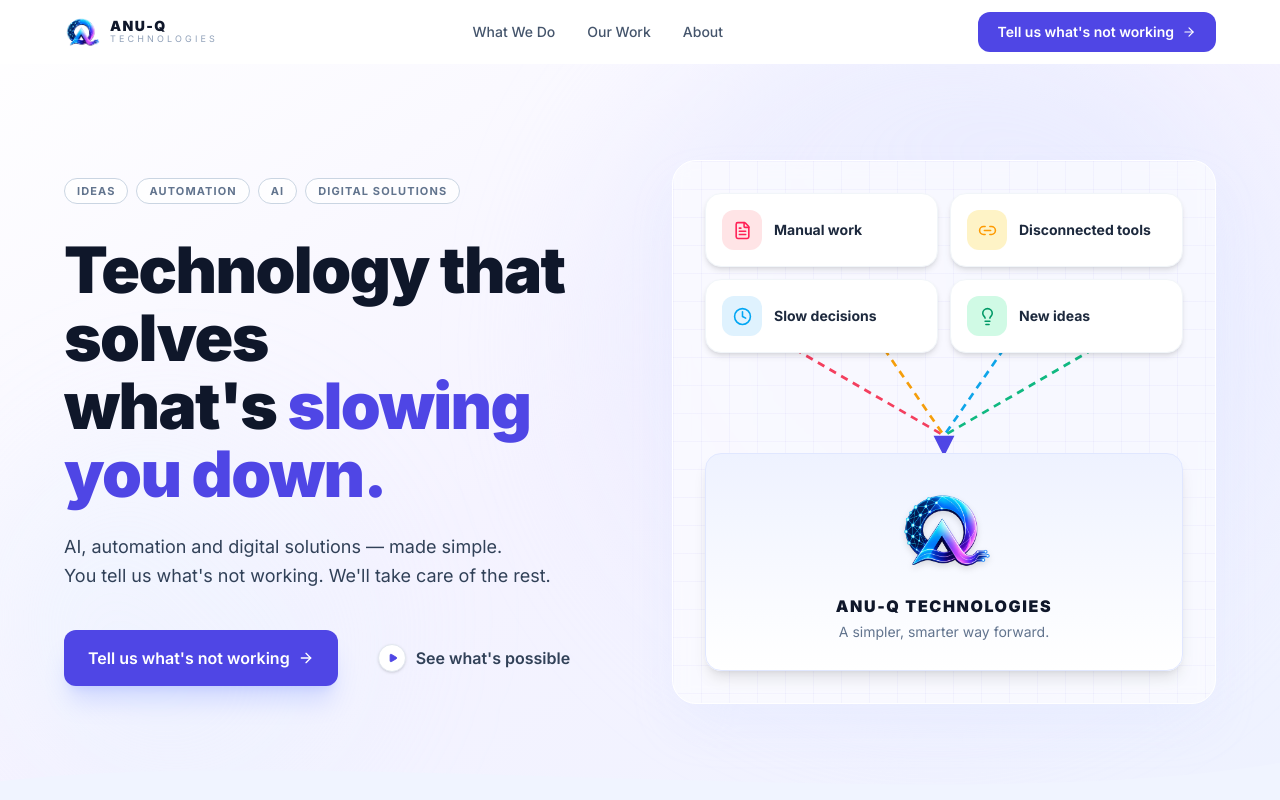
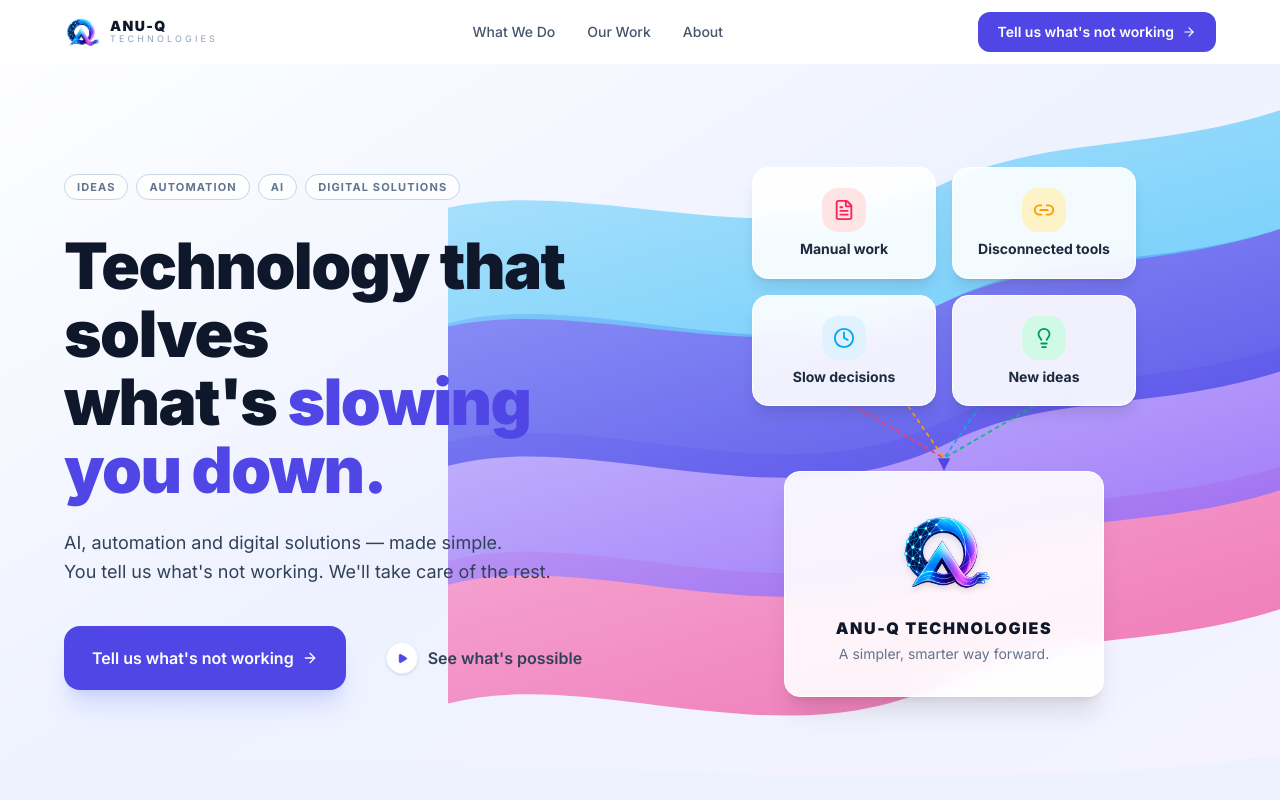
Before and after one commit to reynuv/anuqtech-website, a Next.js app: page / in a window 1280 px wide. Shown: the top 800 px of the page. Built offline with nearby package versions, Linux system fonts and the light colour scheme.

Commit message:
feat: flowing wave ribbon SVG background in hero matching mockup
Co-Authored-By: Claude Sonnet 4.6 <noreply@anthropic.com>

```diff
--- a/components/Hero.tsx
+++ b/components/Hero.tsx
@@ -4,9 +4,9 @@ import { ArrowRight, Play, FileText, Link2, Clock, Lightbulb } from "lucide-reac
 import Image from "next/image";
 
 const problems = [
-  { icon: FileText,  label: "Manual work",        iconBg: "bg-rose-100 text-rose-500",     line: "#F43F5E" },
-  { icon: Link2,     label: "Disconnected tools",  iconBg: "bg-amber-100 text-amber-500",   line: "#F59E0B" },
-  { icon: Clock,     label: "Slow decisions",      iconBg: "bg-sky-100 text-sky-500",       line: "#0EA5E9" },
+  { icon: FileText,  label: "Manual work",        iconBg: "bg-rose-100 text-rose-500",       line: "#F43F5E" },
+  { icon: Link2,     label: "Disconnected tools",  iconBg: "bg-amber-100 text-amber-500",     line: "#F59E0B" },
+  { icon: Clock,     label: "Slow decisions",      iconBg: "bg-sky-100 text-sky-500",         line: "#0EA5E9" },
   { icon: Lightbulb, label: "New ideas",           iconBg: "bg-emerald-100 text-emerald-600", line: "#10B981" },
 ];
 
@@ -19,25 +19,79 @@ const serviceTags = [
 
 export default function Hero() {
   return (
-    <section className="relative flex items-center bg-white overflow-hidden pt-16 min-h-screen">
-      {/* Rich layered background */}
-      <div className="absolute inset-0 pointer-events-none">
-        <div className="absolute inset-0 bg-gradient-to-br from-white via-[#F5F3FF] to-[#EEF2FF]" />
-        <div className="absolute top-0 right-0 w-[700px] h-[700px] rounded-full bg-gradient-to-bl from-indigo-100/60 to-violet-100/30 blur-3xl" />
-        <div className="absolute bottom-0 left-0 w-[400px] h-[400px] rounded-full bg-gradient-to-tr from-sky-100/40 to-transparent blur-3xl" />
+    <section className="relative flex items-center bg-[#F5F7FF] overflow-hidden pt-16 min-h-screen">
+
+      {/* ── Wave background SVG ── */}
+      <div className="absolute inset-0 pointer-events-none overflow-hidden">
+        {/* Base soft gradient */}
+        <div className="absolute inset-0 bg-gradient-to-br from-white via-[#EEF2FF] to-[#F5F3FF]" />
+
+        {/* Flowing wave ribbons — right half */}
+        <svg
+          className="absolute right-0 bottom-0 w-[65%] h-[90%]"
+          viewBox="0 0 700 600"
+          preserveAspectRatio="xMaxYMax meet"
+          xmlns="http://www.w3.org/2000/svg"
+        >
+          <defs>
+            <linearGradient id="wg1" x1="0" y1="0" x2="1" y2="1">
+              <stop offset="0%" stopColor="#BAE6FD" stopOpacity="0.9" />
+              <stop offset="100%" stopColor="#38BDF8" stopOpacity="0.7" />
+            </linearGradient>
+            <linearGradient id="wg2" x1="0" y1="0" x2="1" y2="1">
+              <stop offset="0%" stopColor="#818CF8" stopOpacity="0.85" />
+              <stop offset="100%" stopColor="#4F46E5" stopOpacity="0.95" />
+            </linearGradient>
+            <linearGradient id="wg3" x1="0" y1="0" x2="1" y2="1">
+              <stop offset="0%" stopColor="#C4B5FD" stopOpacity="0.8" />
+              <stop offset="100%" stopColor="#8B5CF6" stopOpacity="0.9" />
+            </linearGradient>
+            <linearGradient id="wg4" x1="0" y1="0" x2="1" y2="1">
+              <stop offset="0%" stopColor="#F9A8D4" stopOpacity="0.85" />
+              <stop offset="100%" stopColor="#EC4899" stopOpacity="0.75" />
+            </linearGradient>
+            <filter id="blur">
+              <feGaussianBlur stdDeviation="2" />
+            </filter>
+          </defs>
+
+          {/* Wave 1 — pink ribbon (widest, back) */}
+          <path
+            d="M-50,420 C80,340 260,460 420,380 C520,330 620,360 750,300 L750,420 C620,480 520,450 420,500 C260,580 80,460 -50,540 Z"
+            fill="url(#wg4)"
+          />
+
+          {/* Wave 2 — purple ribbon */}
+          <path
+            d="M-50,320 C80,240 260,360 420,280 C520,230 620,260 750,200 L750,320 C620,380 520,350 420,400 C260,480 80,360 -50,440 Z"
+            fill="url(#wg3)"
+          />
+
+          {/* Wave 3 — indigo ribbon */}
+          <path
+            d="M-50,220 C80,140 260,260 420,180 C520,130 620,160 750,100 L750,220 C620,280 520,250 420,300 C260,380 80,260 -50,340 Z"
+            fill="url(#wg2)"
+          />
+
+          {/* Wave 4 — sky blue ribbon (front, narrowest) */}
+          <path
+            d="M-50,120 C80,50 260,160 420,80 C520,35 620,60 750,0 L750,100 C620,160 520,135 420,180 C260,260 80,150 -50,220 Z"
+            fill="url(#wg1)"
+          />
+        </svg>
       </div>
 
       <div className="relative max-w-7xl mx-auto px-6 sm:px-10 lg:px-16 py-20 w-full">
         <div className="grid lg:grid-cols-2 gap-16 items-center">
 
-          {/* Left */}
+          {/* Left — copy */}
           <div>
             <div className="flex flex-wrap gap-2 mb-8">
               {serviceTags.map(({ label, href }) => (
                 <a
                   key={label}
                   href={href}
-                  className="text-[11px] font-bold tracking-widest text-slate-500 hover:text-[#4F46E5] hover:border-[#4F46E5] border border-slate-300 rounded-full px-3 py-1 uppercase transition-colors bg-white/70 backdrop-blur-sm"
+                  className="text-[11px] font-bold tracking-widest text-slate-500 hover:text-[#4F46E5] hover:border-[#4F46E5] border border-slate-300 rounded-full px-3 py-1 uppercase transition-colors bg-white/80"
                 >
                   {label}
                 </a>
@@ -56,59 +110,51 @@ export default function Hero() {
             <div className="flex flex-wrap gap-4">
               <a
                 href="#contact"
-                className="group inline-flex items-center gap-2 px-6 py-3.5 rounded-xl bg-[#4F46E5] text-white font-semibold hover:bg-[#3730A3] transition-colors shadow-xl shadow-indigo-300/40"
+                className="group inline-flex items-center gap-2 px-7 py-4 rounded-2xl bg-[#4F46E5] text-white font-semibold hover:bg-[#3730A3] transition-colors shadow-xl shadow-indigo-300/40"
               >
                 Tell us what's not working
                 <ArrowRight size={16} className="group-hover:translate-x-0.5 transition-transform" />
               </a>
               <a
                 href="#what-we-do"
-                className="inline-flex items-center gap-2.5 px-6 py-3.5 text-slate-700 font-semibold hover:text-[#4F46E5] transition-colors"
+                className="inline-flex items-center gap-2.5 px-6 py-4 text-slate-700 font-semibold hover:text-[#4F46E5] transition-colors"
               >
-                <span className="w-7 h-7 rounded-full bg-white shadow-sm border border-slate-200 flex items-center justify-center">
-                  <Play size={10} fill="currentColor" className="text-[#4F46E5] ml-0.5" />
+                <span className="w-8 h-8 rounded-full bg-white shadow border border-slate-100 flex items-center justify-center">
+                  <Play size={11} fill="#4F46E5" className="text-[#4F46E5] ml-0.5" />
                 </span>
                 See what's possible
               </a>
             </div>
           </div>
 
-          {/* Right — illustration panel */}
-          <div className="hidden lg:block">
-            <div className="relative bg-white/60 backdrop-blur-sm rounded-3xl border border-white shadow-2xl shadow-indigo-100/50 p-8">
-              {/* Subtle grid background on panel */}
-              <div className="absolute inset-0 rounded-3xl overflow-hidden pointer-events-none"
-                style={{
-                  backgroundImage: "linear-gradient(rgba(79,70,229,0.04) 1px, transparent 1px), linear-gradient(90deg, rgba(79,70,229,0.04) 1px, transparent 1px)",
-                  backgroundSize: "28px 28px",
-                }} />
-
+          {/* Right — illustration (floats over waves) */}
+          <div className="hidden lg:flex flex-col items-center gap-0 relative">
             {/* Problem cards */}
-              <div className="relative grid grid-cols-2 gap-3 mb-0">
+            <div className="grid grid-cols-2 gap-4 w-full max-w-sm mb-0">
               {problems.map(({ icon: Icon, label, iconBg }) => (
                 <div
                   key={label}
-                    className="bg-white rounded-2xl border border-slate-100 shadow-md px-4 py-4 flex items-center gap-3"
+                  className="bg-white/90 backdrop-blur-md rounded-2xl border border-white shadow-lg px-4 py-5 flex flex-col items-center gap-2 text-center"
                 >
-                    <span className={`w-10 h-10 rounded-xl flex items-center justify-center shrink-0 ${iconBg}`}>
-                      <Icon size={19} />
+                  <span className={`w-11 h-11 rounded-2xl flex items-center justify-center ${iconBg}`}>
+                    <Icon size={22} />
                   </span>
-                    <span className="text-sm font-bold text-slate-800">{label}</span>
+                  <span className="text-sm font-bold text-slate-800 leading-tight">{label}</span>
                 </div>
               ))}
             </div>
 
-              {/* Converging SVG arrows */}
-              <svg viewBox="0 0 320 72" className="w-full -my-1" fill="none">
-                <line x1="60"  y1="0" x2="160" y2="58" stroke="#F43F5E" strokeWidth="1.8" strokeDasharray="5 4" />
-                <line x1="120" y1="0" x2="160" y2="58" stroke="#F59E0B" strokeWidth="1.8" strokeDasharray="5 4" />
-                <line x1="200" y1="0" x2="160" y2="58" stroke="#0EA5E9" strokeWidth="1.8" strokeDasharray="5 4" />
-                <line x1="260" y1="0" x2="160" y2="58" stroke="#10B981" strokeWidth="1.8" strokeDasharray="5 4" />
+            {/* Converging arrows */}
+            <svg viewBox="0 0 320 72" className="w-72" fill="none">
+              <line x1="60"  y1="0" x2="160" y2="58" stroke="#F43F5E" strokeWidth="2" strokeDasharray="5 4" />
+              <line x1="120" y1="0" x2="160" y2="58" stroke="#F59E0B" strokeWidth="2" strokeDasharray="5 4" />
+              <line x1="200" y1="0" x2="160" y2="58" stroke="#0EA5E9" strokeWidth="2" strokeDasharray="5 4" />
+              <line x1="260" y1="0" x2="160" y2="58" stroke="#10B981" strokeWidth="2" strokeDasharray="5 4" />
               <polygon points="153,58 167,58 160,72" fill="#4F46E5" />
             </svg>
 
             {/* ANU-Q solution card */}
-              <div className="relative bg-gradient-to-b from-indigo-50 to-white rounded-2xl border border-indigo-100 shadow-lg px-10 py-7 flex flex-col items-center gap-4">
+            <div className="bg-white/90 backdrop-blur-md rounded-2xl border border-white shadow-xl px-10 py-8 flex flex-col items-center gap-4 w-full max-w-xs">
               <Image
                 src="/logo-icon.webp"
                 alt="ANU-Q Technologies"
@@ -122,15 +168,14 @@ export default function Hero() {
               </div>
             </div>
           </div>
-          </div>
 
         </div>
       </div>
 
-      {/* Wave transition to next section */}
+      {/* Bottom wave into next section */}
       <div className="absolute bottom-0 left-0 right-0 pointer-events-none">
-        <svg viewBox="0 0 1440 60" preserveAspectRatio="none" className="w-full h-14 fill-[#F0F4FF]">
-          <path d="M0,40 C360,0 1080,80 1440,20 L1440,60 L0,60 Z" />
+        <svg viewBox="0 0 1440 70" preserveAspectRatio="none" className="w-full h-16 fill-[#EEF2FF]">
+          <path d="M0,40 C360,0 1080,80 1440,20 L1440,70 L0,70 Z" />
         </svg>
       </div>
     </section>
```
Lines whose indentation alone changed are shown as unchanged.
